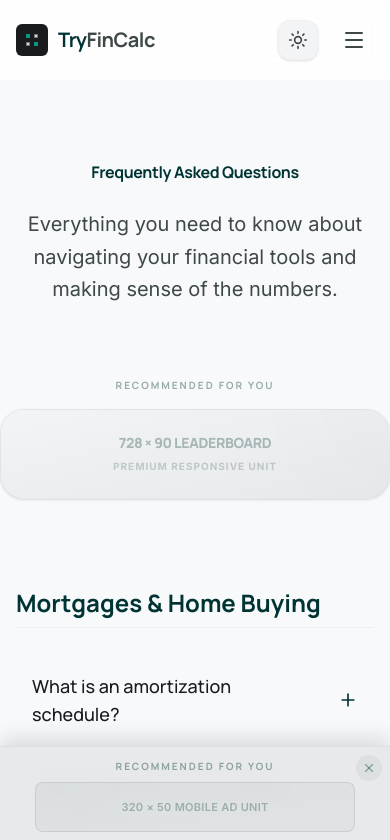
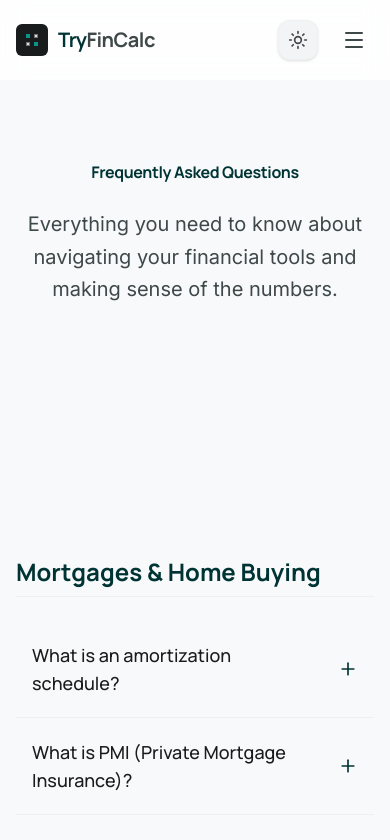
Before and after one commit to josefmomo214/Tryfincalc, a Next.js app: page /faq in a window 390 px wide. Shown: the top 840 px of the page. Built offline with nearby package versions, Linux system fonts and the light colour scheme.

Commit message:
Deploy blog system and SEO updates

```diff
--- a/next.config.ts
+++ b/next.config.ts
@@ -1,4 +1,16 @@
 import type { NextConfig } from "next";
+
+const cspHeader = `
+  default-src 'self';
+  script-src 'self' 'unsafe-inline' 'unsafe-eval' https://cdnjs.cloudflare.com https://*.googlesyndication.com https://*.googletagservices.com https://www.googletagmanager.com;
+  style-src 'self' 'unsafe-inline';
+  img-src 'self' data: blob: https://*.googlesyndication.com https://*.doubleclick.net https://*.google.com;
+  font-src 'self' data:;
+  frame-src 'self' https://*.googlesyndication.com https://*.doubleclick.net;
+  connect-src 'self' https://*.googlesyndication.com https://*.doubleclick.net https://www.google-analytics.com;
+  object-src 'none';
+  base-uri 'self';
+`.replace(/\s{2,}/g, ' ').trim();
 
 const nextConfig: NextConfig = {
   /* config options here */
@@ -9,6 +21,35 @@ const nextConfig: NextConfig = {
     defaultLocale: 'usd',
     localeDetection: false,
   },
+  async headers() {
+    return [
+      {
+        source: '/(.*)',
+        headers: [
+          {
+            key: 'Content-Security-Policy',
+            value: cspHeader,
+          },
+          {
+            key: 'Strict-Transport-Security',
+            value: 'max-age=31536000; includeSubDomains; preload',
+          },
+          {
+            key: 'X-Frame-Options',
+            value: 'DENY',
+          },
+          {
+            key: 'X-Content-Type-Options',
+            value: 'nosniff',
+          },
+          {
+            key: 'Referrer-Policy',
+            value: 'strict-origin-when-cross-origin',
+          },
+        ],
+      },
+    ];
+  },
 };
 
 export default nextConfig;
--- a/src/components/ads/AdPlaceholder.tsx
+++ b/src/components/ads/AdPlaceholder.tsx
@@ -15,19 +15,8 @@ export function AdPlaceholder({ className, format = "horizontal", label = "Recom
 
   if (format === "mobile-sticky") {
     return (
-      <div className={cn("fixed bottom-0 left-0 right-0 z-50 md:hidden bg-surface-container-high/95 backdrop-blur-md border-t border-outline-variant/30 flex flex-col items-center py-3 shadow-[0_-8px_20px_rgba(0,0,0,0.12)] animate-in fade-in slide-in-from-bottom-full duration-500", className)}>
-        <button
-          onClick={() => setIsVisible(false)}
-          className="absolute right-2 top-2 p-1.5 rounded-full bg-primary/5 text-primary/40 hover:bg-primary/10 hover:text-primary transition-colors focus:outline-none"
-          aria-label="Close advertisement"
-        >
-          <X className="w-3.5 h-3.5" />
-        </button>
-        <span className="text-[10px] text-primary/40 uppercase tracking-[0.2em] mb-2 font-manrope font-bold">{label}</span>
-        <div className="w-[320px] h-[50px] bg-gradient-to-br from-primary/5 to-secondary/5 rounded-lg border border-primary/10 flex items-center justify-center text-primary/30 text-[11px] font-semibold tracking-wide overflow-hidden relative">
-          <div className="absolute inset-0 bg-[radial-gradient(circle_at_top_right,rgba(var(--primary-rgb),0.05),transparent)] pointer-events-none" />
-          <span>320 × 50 MOBILE AD UNIT</span>
-        </div>
+      <div className={cn("fixed bottom-0 left-0 right-0 z-50 md:hidden bg-transparent flex flex-col items-center pointer-events-none", className)}>
+        <div className="w-[320px] h-[50px] bg-transparent pointer-events-auto" />
       </div>
     );
   }
@@ -35,47 +24,25 @@ export function AdPlaceholder({ className, format = "horizontal", label = "Recom
   const formats = {
     horizontal: {
       container: "w-full max-w-[728px]",
-      inner: "w-full h-[90px] md:h-[100px]",
-      label: "728 × 90 LEADERBOARD"
+      inner: "w-full min-h-[90px] md:min-h-[100px]",
     },
     rectangle: {
       container: "w-full max-w-[300px]",
-      inner: "w-[300px] h-[250px]",
-      label: "300 × 250 RECTANGLE"
+      inner: "w-[300px] min-h-[250px]",
     },
     vertical: {
       container: "w-full max-w-[160px]",
-      inner: "w-[160px] h-[600px]",
-      label: "160 × 600 SKYSCRAPER"
+      inner: "w-[160px] min-h-[600px]",
     },
-    "mobile-sticky": { container: "", inner: "", label: "" },
+    "mobile-sticky": { container: "", inner: "" },
   };
 
   const currentFormat = formats[format];
 
   return (
-    <div className={cn("flex flex-col items-center justify-center my-6 group", currentFormat.container, className)}>
-      <span className="text-[10px] text-primary/40 uppercase tracking-[0.2em] mb-4 font-manrope font-bold text-center w-full">
-        {label}
-      </span>
-      <div
-        className={cn(
-          "bg-gradient-to-br from-surface-container-low to-surface-container-high rounded-3xl flex items-center justify-center border border-outline-variant/20 shadow-sm transition-all duration-500 group-hover:shadow-md group-hover:border-primary/20 relative overflow-hidden",
-          currentFormat.inner
-        )}
-      >
-        {/* Subtle decorative background element */}
-        <div className="absolute top-0 right-0 w-32 h-32 bg-primary/5 rounded-full -mr-16 -mt-16 blur-3xl transition-opacity group-hover:opacity-100 opacity-50" />
-
-        <div className="text-center z-10">
-          <p className="text-primary/30 font-manrope font-extrabold text-sm tracking-tight">{currentFormat.label}</p>
-          <p className="text-[10px] text-primary/20 uppercase tracking-widest mt-1.5 font-bold">Premium Responsive Unit</p>
-        </div>
-
-        {/* AdSense Slot container - exact sizing reserved */}
-        <div className="absolute inset-0 flex items-center justify-center opacity-0 pointer-events-none">
-          {/* Real AdSense code would be injected here */}
-        </div>
+    <div className={cn("flex flex-col items-center justify-center my-6", currentFormat.container, className)}>
+      <div className={cn("bg-transparent w-full flex items-center justify-center", currentFormat.inner)}>
+        {/* AdSense Slot container - exact sizing reserved to prevent layout shift */}
       </div>
     </div>
   );
```
